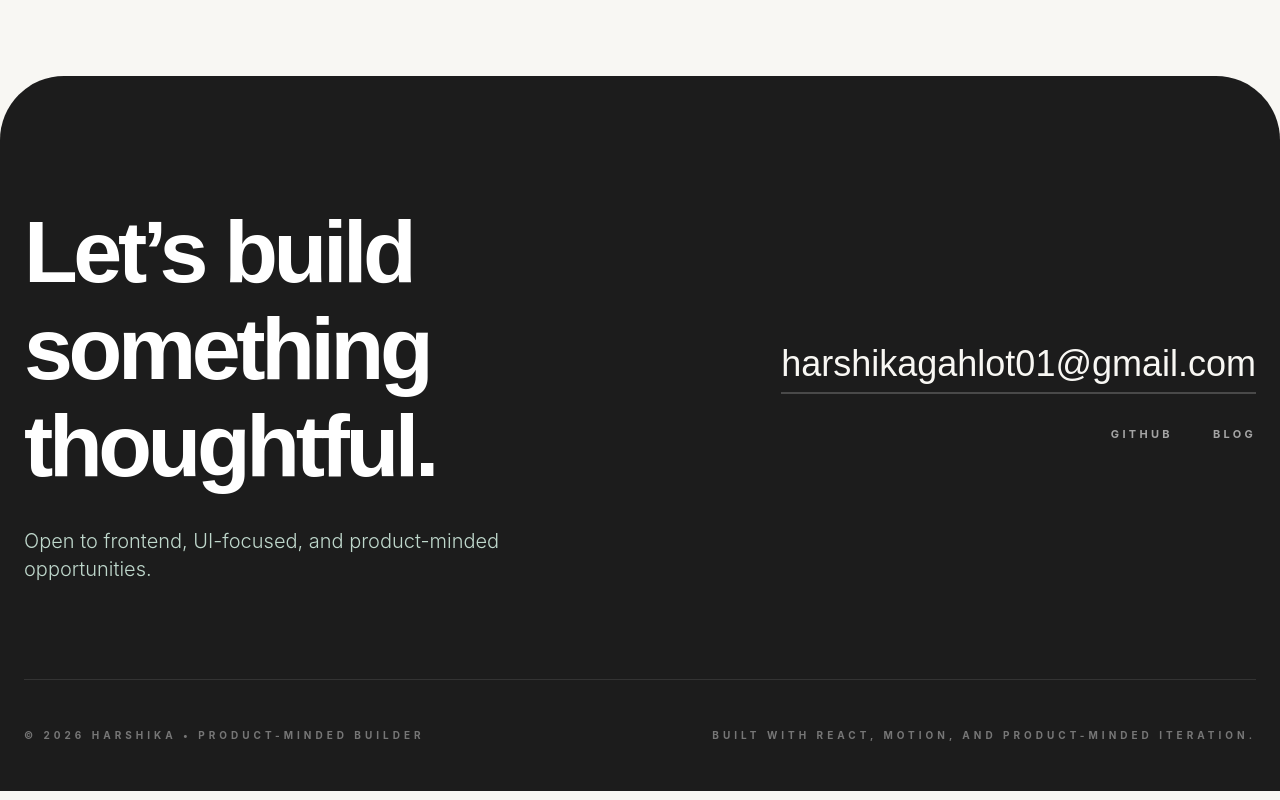
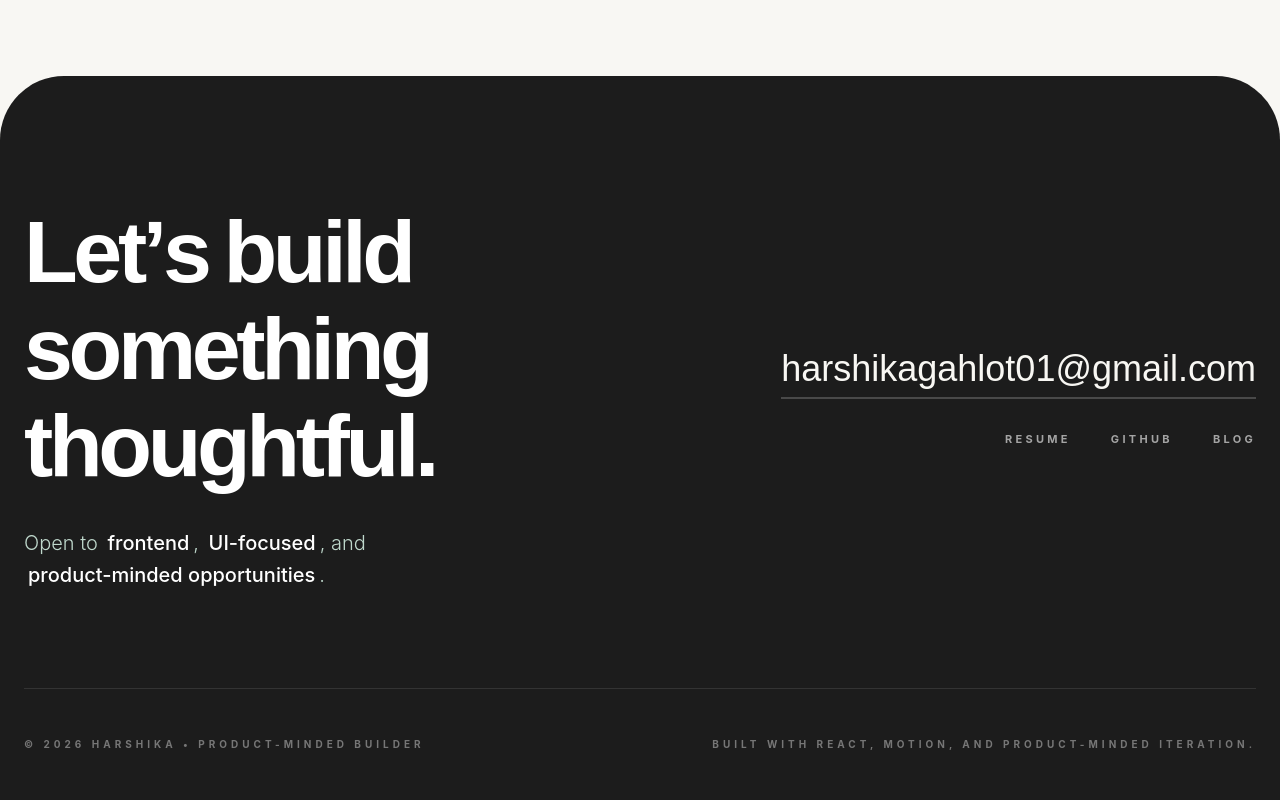
Before and after one commit to harshikagahlot/harshika-portfolio, a React (Vite) app: page / in a window 1280 px wide. Shown: the part 3471-4271 px from the top of the page. Built offline with nearby package versions, Linux system fonts and the light colour scheme.

Commit message:
feat: animate footer typography and add resume link

```diff
--- a/src/sections/Footer.jsx
+++ b/src/sections/Footer.jsx
@@ -1,14 +1,31 @@
+import { motion } from 'framer-motion';
+
 export default function Footer() {
+    const titleWords = "Let’s build something thoughtful.".split(' ');
+
     return (
         <footer className="pt-32 pb-12 px-6 bg-primary text-background rounded-t-[4rem] mt-20">
             <div className="max-w-7xl mx-auto">
                 <div className="grid grid-cols-1 md:grid-cols-2 gap-16 mb-24">
                     <div className="max-w-xl">
-                        <h2 className="text-5xl md:text-[5.5rem] font-heading font-bold leading-[1.1] tracking-tighter mb-8 text-white">
-                            Let’s build something thoughtful.
+                        <h2 className="text-5xl md:text-[5.5rem] font-heading font-bold leading-[1.1] tracking-tighter mb-8 text-white flex flex-wrap gap-x-4">
+                            {titleWords.map((word, wIdx) => (
+                                <span key={wIdx} className="inline-flex">
+                                    {word.split('').map((char, cIdx) => (
+                                        <motion.span
+                                            key={cIdx}
+                                            whileHover={{ y: -10, color: '#BFD8CC', rotate: cIdx % 2 === 0 ? 5 : -5 }}
+                                            transition={{ type: "spring", stiffness: 400, damping: 10 }}
+                                            className="inline-block cursor-default"
+                                        >
+                                            {char}
+                                        </motion.span>
+                                    ))}
+                                </span>
+                            ))}
                         </h2>
-                        <p className="text-[#BFD8CC] text-lg md:text-xl font-light">
-                            Open to frontend, UI-focused, and product-minded opportunities.
+                        <p className="text-[#BFD8CC] text-lg md:text-xl font-light leading-relaxed">
+                            Open to <span className="inline-block hover:-translate-y-1 hover:scale-105 transition-transform duration-300 font-medium text-white cursor-default mx-1 -mt-1">frontend</span>, <span className="inline-block hover:-translate-y-1 hover:scale-105 transition-transform duration-300 font-medium text-white cursor-default mx-1 -mt-1">UI-focused</span>, and <span className="inline-block hover:-translate-y-1 hover:scale-105 transition-transform duration-300 font-medium text-white cursor-default mx-1 -mt-1">product-minded opportunities</span>.
                         </p>
                     </div>
 
@@ -19,7 +36,8 @@ export default function Footer() {
                         >
                             harshikagahlot01@gmail.com
                         </a>
-                        <div className="flex gap-10 text-[11px] font-bold tracking-[0.3em] uppercase text-white/60">
+                        <div className="flex gap-8 md:gap-10 text-[11px] font-bold tracking-[0.3em] uppercase text-white/60">
+                            <a href="#" className="hover:text-white transition-colors">Resume</a>
                             <a href="https://github.com/harshikagahlot" target="_blank" rel="noopener noreferrer" className="hover:text-white transition-colors">GitHub</a>
                             <a href="https://productandperspective.blogspot.com" target="_blank" rel="noopener noreferrer" className="hover:text-white transition-colors">Blog</a>
                         </div>
```
